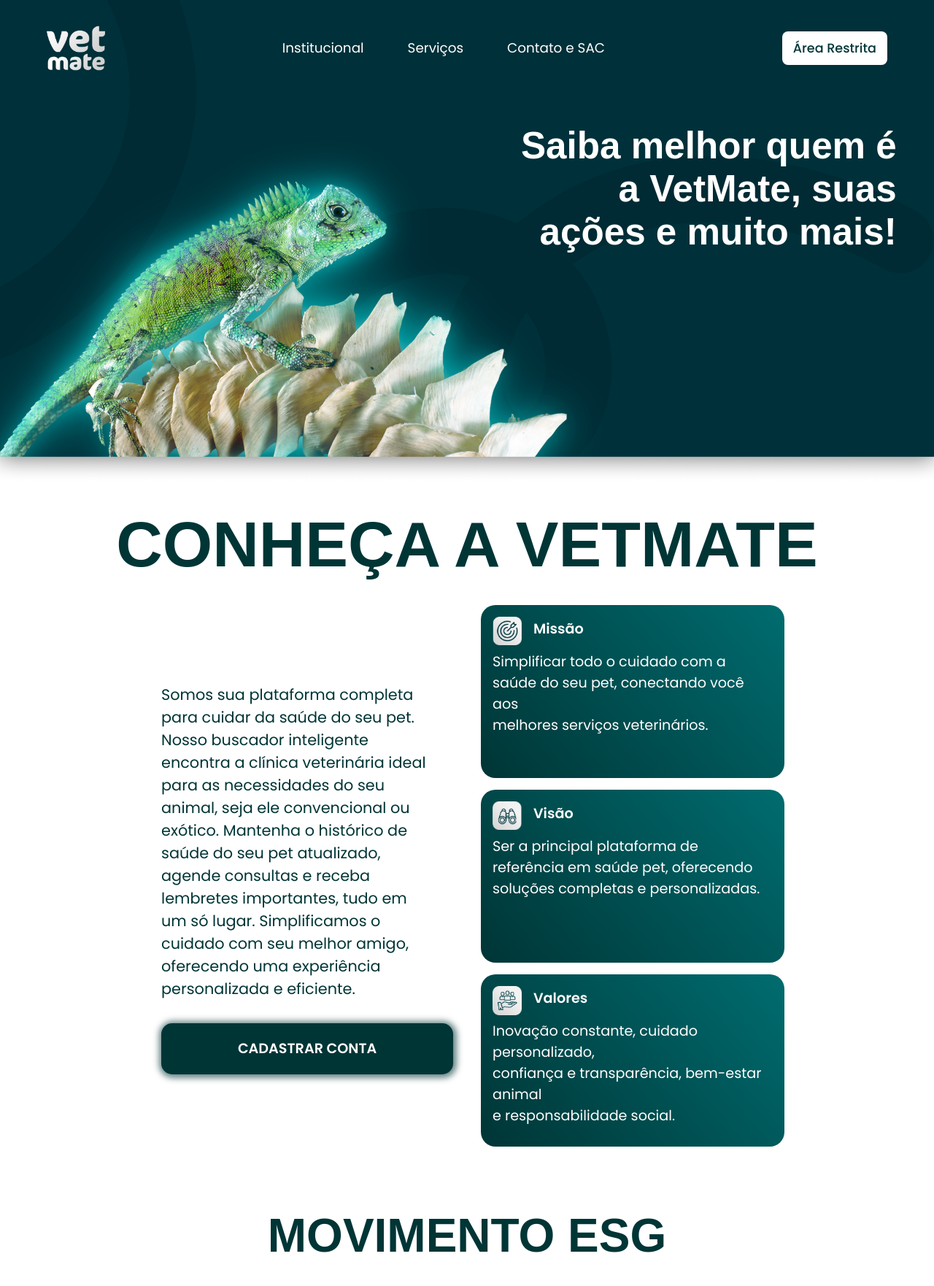
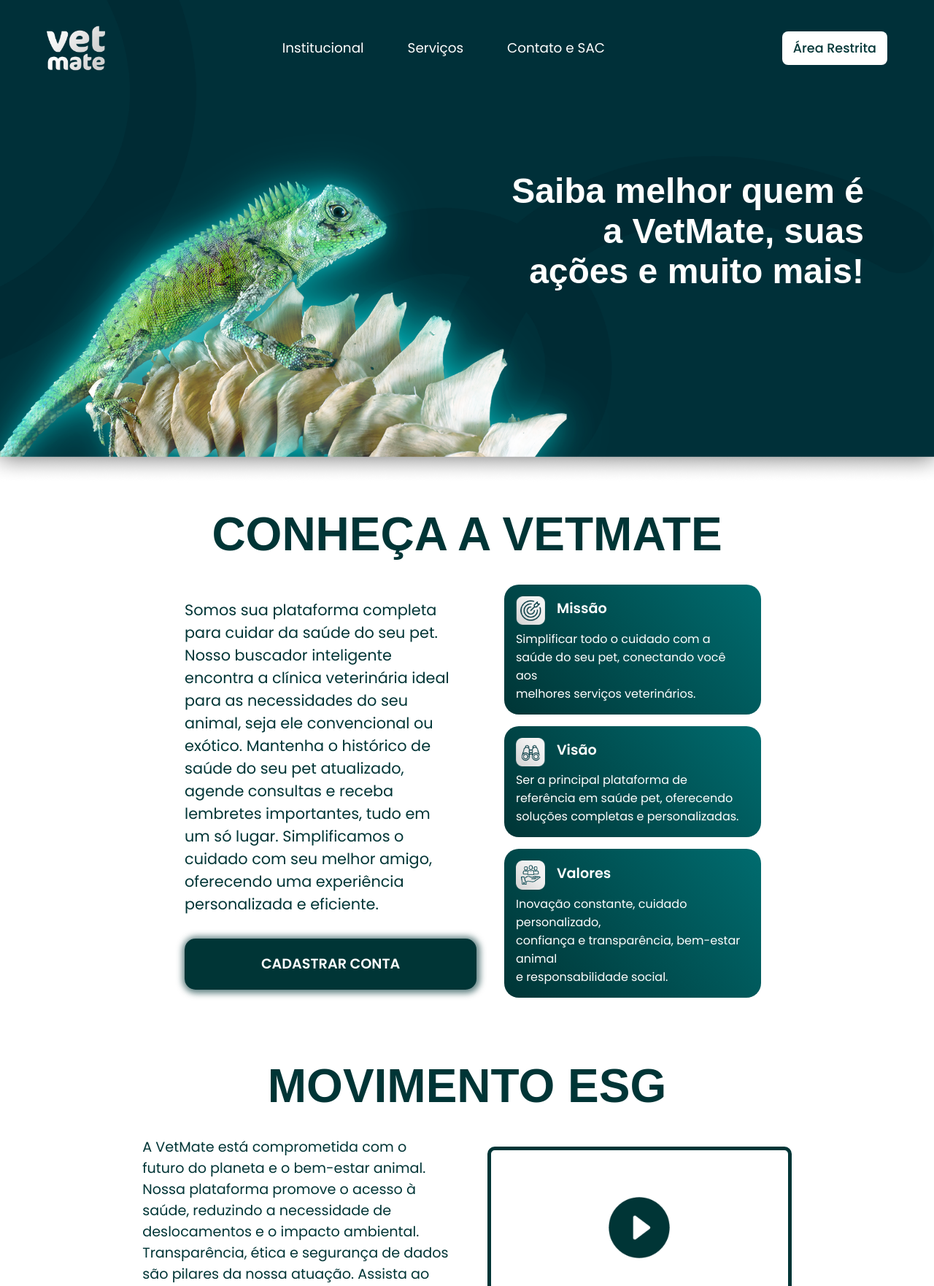
Before and after one commit to vlipe/VetMate, a PHP site: page /html/institucional.html in a window 1280 px wide. Shown: the top 1762 px of the page at 73% size. Run offline with PHP 8.4, Linux system fonts and the light colour scheme; some libraries are stand-ins or nearby versions; some web fonts are replaced.

Commit message:
correções no tamanho das caixinhas e no tamanho de textos.

```diff
--- a/VetMate/css/institucional.css
+++ b/VetMate/css/institucional.css
@@ -176,17 +176,17 @@ main {
   .banner-topo h1 {
     font-family: "Cocon", sans-serif;
     color: #ffffff;
-  font-size: 4vw;
+    font-size: 3rem;
     text-align: right;
     display: flex;
     flex-direction: column;
     grid-area: 1/1;
-  padding-top: 15%;
+    padding-top: 20%;
     align-items: flex-end;
-  padding-right: 4%;
+    padding-right: 6rem;
   }
 
-@media (max-width:480px){
+  @media (max-width:480px) {
     header {
       background-color: #00353600;
       margin-bottom: -40vw;
@@ -194,26 +194,24 @@ main {
       z-index: 1001;
     }
 
-  .logo img{
+    .logo img {
       width: 40px;
     }
 
-  .logo{
-    margin-left:-25%;
+    .logo {
+      margin-left: -25%;
       padding-bottom: 10%;
     }
 
-  .mobile-menu-icon{
+    .mobile-menu-icon {
       width: 20px;
       padding-bottom: 10%;
     }
 
-  .nav-bar{
+    .nav-bar {
       padding-right: 10%;
+    }
 
-
-
-  }
     .banner-topo h1 {
       font-family: "Cocon", sans-serif;
       color: #ffffff;
@@ -230,7 +228,7 @@ width: 40px;
 
   }
 
-@media(min-width:480px) and (max-width:768px){
+  @media(min-width:480px) and (max-width:768px) {
     header {
       background-color: #00353600;
       margin-bottom: -26.5vw;
@@ -291,7 +289,7 @@ width: 40px;
     height: 70px;
     border: none;
     border-radius: 15px;
-  box-shadow:#0035369b 1px 1px 8px 4px ;
+    box-shadow: #0035369b 1px 1px 8px 4px;
     font-weight: 600;
     font-size: 1.2rem;
     position: relative;
@@ -301,7 +299,7 @@ width: 40px;
   }
 
   .hero-content button:hover {
-  background-color: #006C6F ;
+    background-color: #006C6F;
     box-shadow: 0px 20px 30px rgba(0, 97, 99, 0.50);
   }
 
@@ -310,19 +308,19 @@ width: 40px;
     margin-top: 2rem;
     text-align: center;
     font-family: "Cocon", sans-serif;
-  font-size: 5.5rem;
+    font-size: 4rem;
     color: #003536;
     padding-left: 0%;
 
   }
-.hero-text-and-button{
+
+  .hero-text-and-button {
     display: flex;
     flex-direction: column;
     align-items: flex-start;
     justify-content: flex-start;
     padding-bottom: 20%;
     margin-right: 3%;
-
   }
 
   .p-1 {
@@ -338,7 +336,6 @@ width: 40px;
     align-items: center;
     flex-direction: column;
     justify-items: start;
-  text-align: start;
     padding-bottom: 32%;
 
   }
@@ -348,9 +345,7 @@ width: 40px;
     background: linear-gradient(49deg, #003536, #006C6F);
     border-radius: 20px;
     padding: 1rem;
-  padding-bottom: 2%;
     width: 25vw;
-  height: 20vh;
     color: white;
     display: flex;
     flex-direction: column;
@@ -375,10 +370,10 @@ width: 40px;
   }
 
   .mvv p {
-  font-size: 1.5vw;
+    font-size: 1rem;
   }
 
-@media (max-width:480px){
+  @media (max-width:480px) {
 
     .mvv {
       margin-top: 1rem;
@@ -407,7 +402,7 @@ width: 40px;
       height: 70px;
       border: none;
       border-radius: 15px;
-    box-shadow:#0035369b 1px 1px 8px 4px ;
+      box-shadow: #0035369b 1px 1px 8px 4px;
       font-weight: 600;
       font-size: 1.2rem;
       position: relative;
@@ -422,12 +417,12 @@ width: 40px;
       color: #003536;
     }
 
-  .hero-text-and-button{
+    .hero-text-and-button {
       display: flex;
       flex-direction: column;
       align-items: flex-start;
       justify-content: flex-start;
-    padding-bottom:65%;
+      padding-bottom: 65%;
       margin-right: 3%;
 
     }
@@ -457,10 +452,9 @@ width: 40px;
 
   }
 
-@media(min-width:481px) and (max-width:768px){
- .mvv-container{
+  @media(min-width:481px) and (max-width:768px) {
+    .mvv-container {}
 
- }
     .mvv {
       margin-top: 1rem;
       background: linear-gradient(49deg, #003536, #006C6F);
@@ -488,7 +482,7 @@ width: 40px;
       height: 70px;
       border: none;
       border-radius: 15px;
-    box-shadow:#0035369b 1px 1px 8px 4px ;
+      box-shadow: #0035369b 1px 1px 8px 4px;
       font-weight: 600;
       font-size: 1.2rem;
       position: relative;
@@ -503,12 +497,12 @@ width: 40px;
       color: #003536;
     }
 
-  .hero-text-and-button{
+    .hero-text-and-button {
       display: flex;
       flex-direction: column;
       align-items: flex-start;
       justify-content: flex-start;
-    padding-bottom:65%;
+      padding-bottom: 65%;
       margin-right: 3%;
 
     }
@@ -532,24 +526,6 @@ width: 40px;
 
 
   }
-
-@media (min-width:1024px) {
-  .mvv {
-    margin-top: 1rem;
-    background: linear-gradient(49deg, #003536, #006C6F);
-    border-radius: 20px;
-    padding: 1rem;
-    padding-bottom: 5%;
-    width: 30vw;
-    height: 25vh;
-    color: white;
-    display: flex;
-    flex-direction: column;
-    align-items: flex-start;
-  }
-}
-
-
 
   .section-2 {
     display: flex;
@@ -580,48 +556,48 @@ width: 40px;
     margin-right: 3rem;
   }
 
-.video{
+  .video {
     border: 5px solid #003536;
     border-radius: 10px;
     cursor: pointer;
   }
 
-.video img{
+  .video img {
     margin: 5vw 10vw 5vw 10vw;
     width: 100px;
     height: auto;
   }
 
-@media (max-width:1290px){
-  .video img{
+  @media (max-width:1290px) {
+    .video img {
       margin: 7vh 12vw 7vw 12vw;
     }
   }
 
   @media screen and (max-width:768px) {
-  .section-2{
+    .section-2 {
       flex-direction: column;
     }
 
-  .movimento-esg p{
+    .movimento-esg p {
       margin: 2rem auto;
       width: 100%;
       word-wrap: break-word;
       text-align: center;
     }
 
-  .movimento-esg h1{
+    .movimento-esg h1 {
       font-size: 2.8rem;
       width: 100%;
     }
 
-  .video img{
+    .video img {
       margin: 5vh 15vh 5vh 15vh;
     }
   }
 
   @media screen and (max-width:550px) {
-  .video img{
+    .video img {
       margin: 4vh 8vh 4vh 8vh;
     }
 
```
Lines whose indentation alone changed are shown as unchanged.
